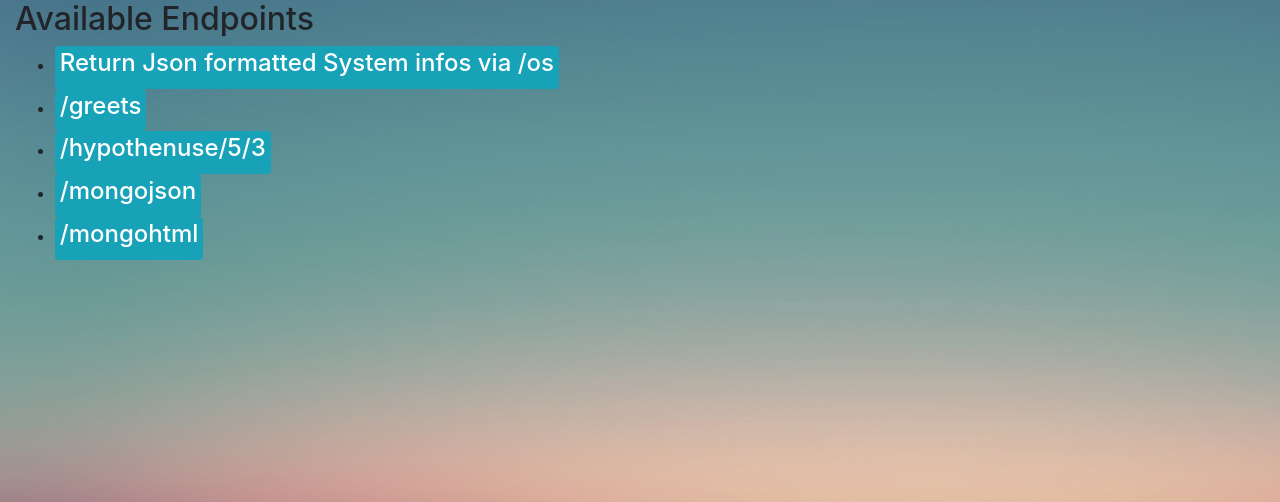
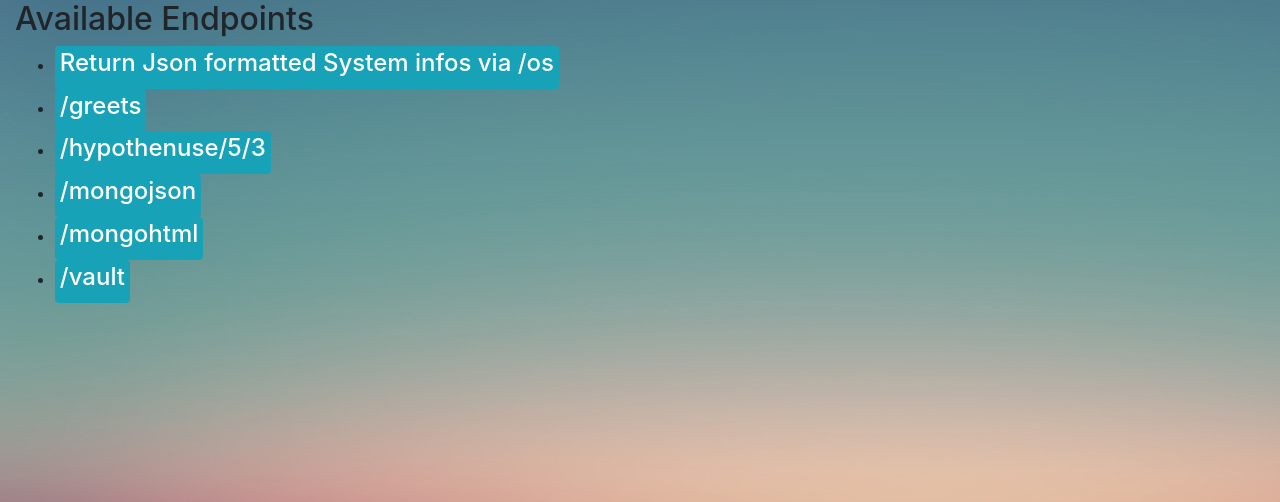
Before and after one commit to cracker2709/mypython, a Flask app: page / in a window 1280 px wide. Shown: the part 285-787 px from the top of the page. Run offline with Flask 2, Linux system fonts and the light colour scheme; some libraries are stand-ins or nearby versions.

Commit message:
Add /vault in index

```diff
--- a/src/templates/index.html
+++ b/src/templates/index.html
@@ -19,6 +19,7 @@
             <li><a class="badge badge-info" href='/hypothenuse/5/3'><h4>/hypothenuse/5/3</h4></a></li>
             <li><a class="badge badge-info" href='/mongojson'><h4>/mongojson</h4></a></li>
             <li><a class="badge badge-info" href='/mongohtml'><h4>/mongohtml</h4></a></li>
+            <li><a class="badge badge-info" href='/vault'><h4>/vault</h4></a></li>
         </ul>
     </div>
 {% endblock %}
```
